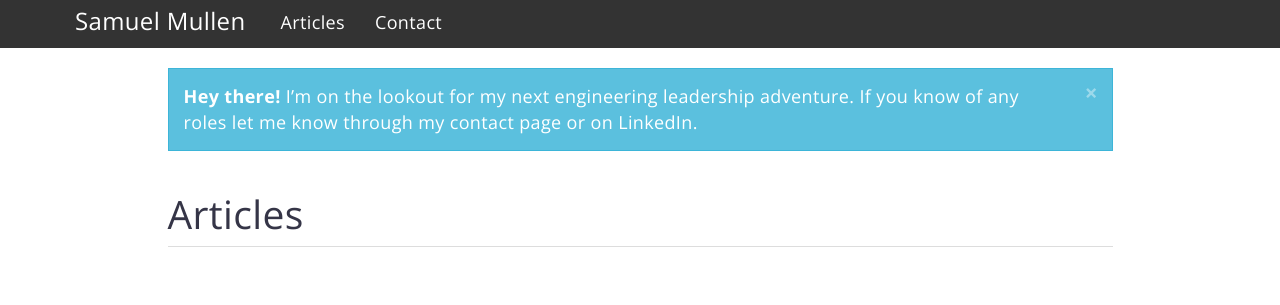
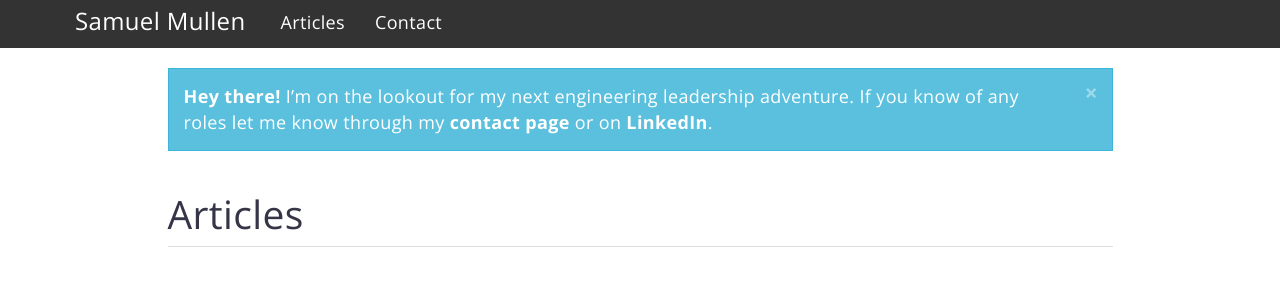
Before and after one commit to samullen/samullen.github.io, a Jekyll site: the page built from articles/index.html, in a window 1280 px wide. Shown: the top 305 px of the page. Built offline with Jekyll 4.4.1, drawn with Linux system fonts in a browser that asks for light colours; the list of posts is cut into pages by our own code; a style sheet for code colours, icons or effects is not loaded.

Commit message:
Update unemployment banner

```diff
--- a/_layouts/post.html
+++ b/_layouts/post.html
@@ -8,7 +8,7 @@
       <div class="alert alert-info alert-dismissible" role="alert" style="margin-top: 20px;">
         <button type="button" class="close" data-dismiss="alert" aria-label="Close"><span aria-hidden="true">&times;</span></button>
         <p style="font-size: 18px">
-        <strong>Hey there!</strong> I’m on the lookout for my next engineering leadership adventure. If you know of any roles let me know through my <a href="/contact" style="color: #fff;">contact page</a> or on <a href="https://linkedin.com/in/samuelmullen/" style="color: #fff;">LinkedIn</a>.
+        <strong>Hey there!</strong> I’m on the lookout for my next engineering leadership adventure. If you know of any roles let me know through my <strong><a href="/contact" style="color: #fff;">contact page</a></strong> or on <strong><a href="https://linkedin.com/in/samuelmullen/" style="color: #fff;">LinkedIn</a></strong>.
         </p>
       </div>
 
--- a/articles/index.html
+++ b/articles/index.html
@@ -10,7 +10,7 @@ layout: default
       <div class="alert alert-info alert-dismissible" role="alert" style="margin-top: 20px;">
         <button type="button" class="close" data-dismiss="alert" aria-label="Close"><span aria-hidden="true">&times;</span></button>
         <p style="font-size: 18px">
-        <strong>Hey there!</strong> I’m on the lookout for my next engineering leadership adventure. If you know of any roles let me know through my <a href="/contact" style="color: #fff;">contact page</a> or on <a href="https://linkedin.com/in/samuelmullen/" style="color: #fff;">LinkedIn</a>.
+        <strong>Hey there!</strong> I’m on the lookout for my next engineering leadership adventure. If you know of any roles let me know through my <strong><a href="/contact" style="color: #fff;">contact page</a></strong> or on <strong><a href="https://linkedin.com/in/samuelmullen/" style="color: #fff;">LinkedIn</a></strong>.
         </p>
       </div>
 
```
